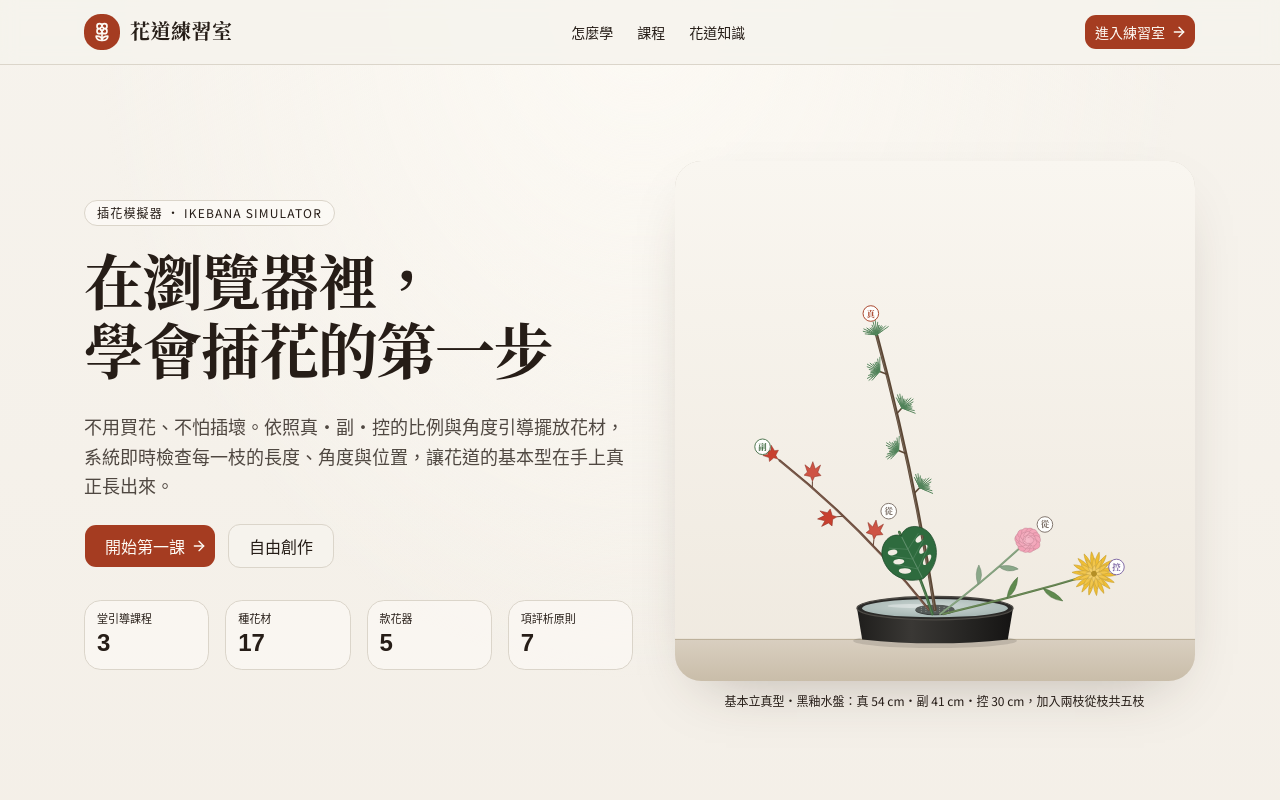
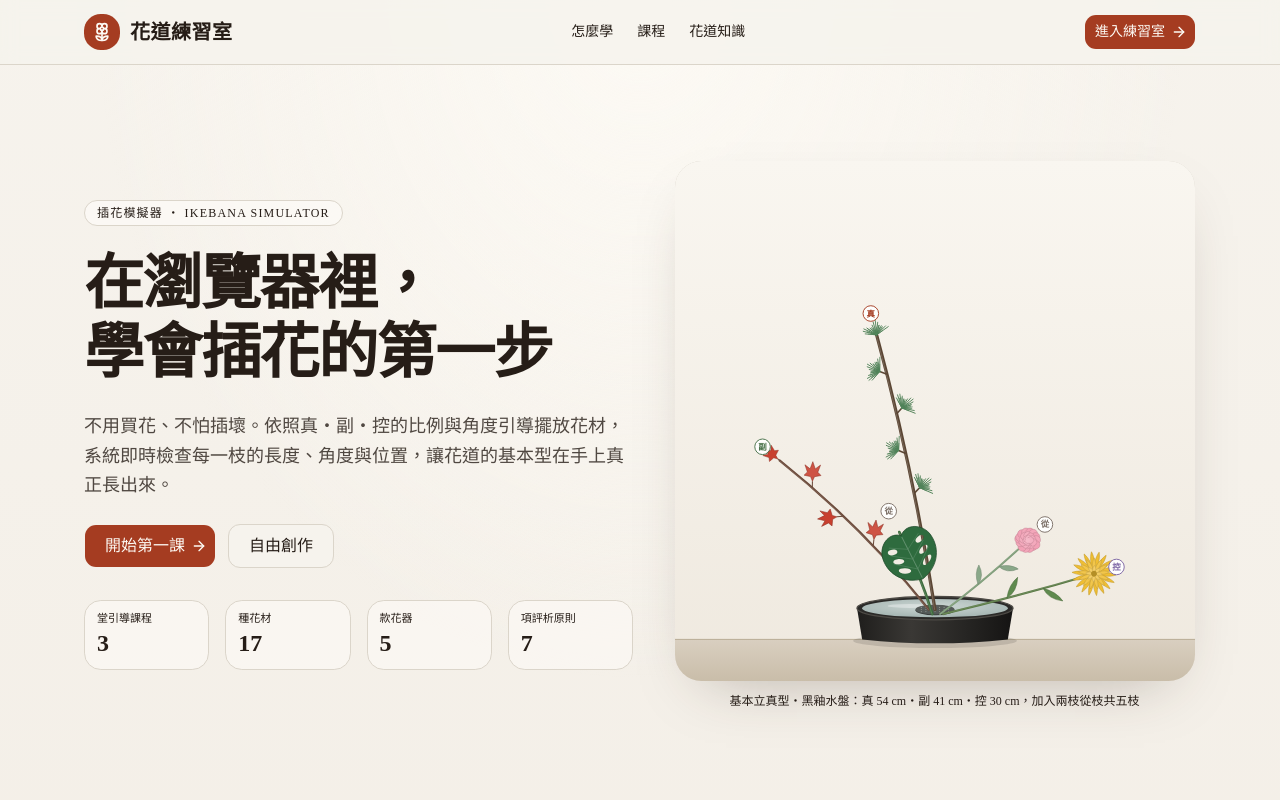
Before and after one commit to google-fb/bloom-sim, a Next.js app: page / in a window 1280 px wide. Shown: the top 800 px of the page. Built offline with nearby package versions, Linux system fonts and the light colour scheme.

Commit message:
Stop Pages deploy 404; document user-site hosting

```diff
--- a/src/app/layout.tsx
+++ b/src/app/layout.tsx
@@ -1,21 +1,6 @@
 import type { Metadata, Viewport } from "next";
-import { Noto_Sans_TC, Noto_Serif_TC } from "next/font/google";
 import { TooltipProvider } from "@/components/ui/tooltip";
 import "./globals.css";
-
-const sansTC = Noto_Sans_TC({
-  variable: "--font-sans-tc",
-  subsets: ["latin"],
-  weight: ["400", "500", "700"],
-  display: "swap",
-});
-
-const serifTC = Noto_Serif_TC({
-  variable: "--font-serif-tc",
-  subsets: ["latin"],
-  weight: ["500", "700"],
-  display: "swap",
-});
 
 export const metadata: Metadata = {
   title: {
@@ -32,7 +17,15 @@
 
 export default function RootLayout({ children }: LayoutProps<"/">) {
   return (
-    <html lang="zh-Hant" className={`${sansTC.variable} ${serifTC.variable} h-full antialiased`}>
+    <html lang="zh-Hant" className="h-full antialiased">
+      <head>
+        <link rel="preconnect" href="https://fonts.googleapis.com" />
+        <link rel="preconnect" href="https://fonts.gstatic.com" crossOrigin="anonymous" />
+        <link
+          href="https://fonts.googleapis.com/css2?family=Noto+Sans+TC:wght@400;500;700&family=Noto+Serif+TC:wght@500;700&display=swap"
+          rel="stylesheet"
+        />
+      </head>
       <body className="flex min-h-full flex-col">
         <TooltipProvider>{children}</TooltipProvider>
       </body>
```
Also changed, not shown: 1 other file (tests, documents, lock files or other folders).
